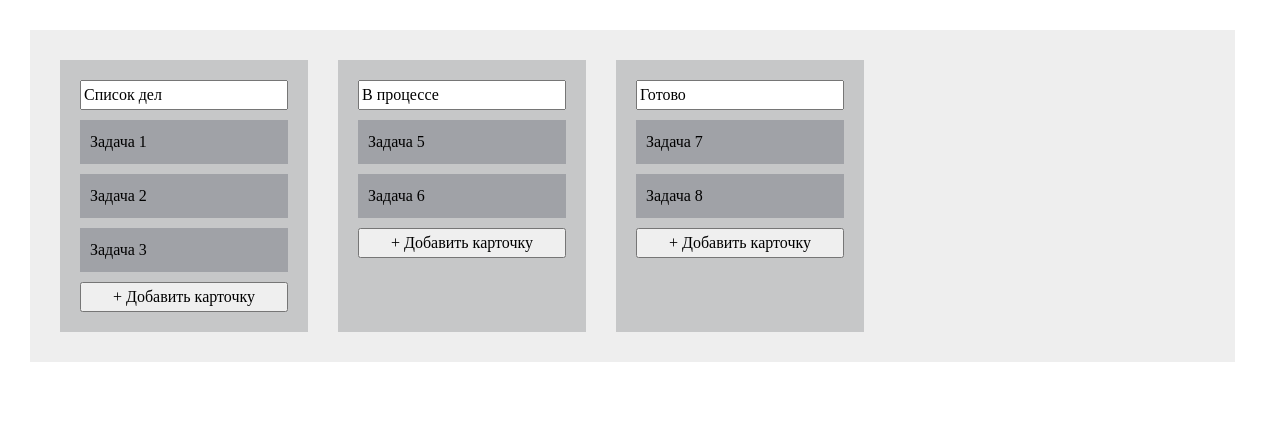
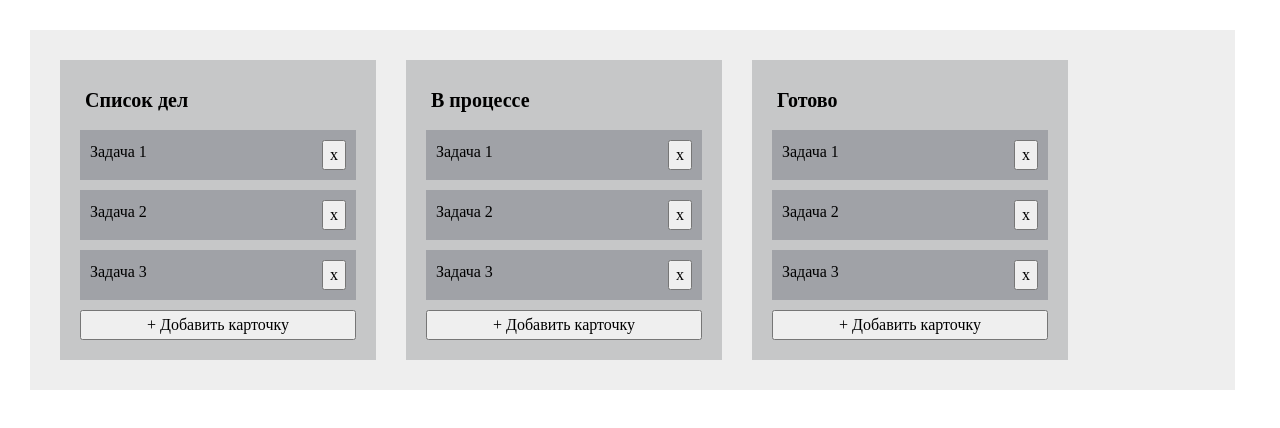
Before and after one commit to cyan1dealex/kanban-coursework, a React (Vite) app: page / in a window 1280 px wide. Shown: the top 428 px of the page. Built offline with nearby package versions, Linux system fonts and the light colour scheme.

Commit message:
implement task deletion with unique ids + fix styles

```diff
--- a/src/components/Board.jsx
+++ b/src/components/Board.jsx
@@ -5,23 +5,38 @@ const Board = () => {
     const [columns, setColumns] = useState([
         {
             title: "Список дел",
-            tasks: ["Задача 1", "Задача 2", "Задача 3"]
+            tasks: [{id: 1, text: "Задача 1"}, {id: 2, text: "Задача 2"}, {id: 3, text: "Задача 3"}]
         },
         {
             title: "В процессе",
-            tasks: ["Задача 5", "Задача 6"]
+            tasks: [{id: 4, text: "Задача 1"}, {id: 5, text: "Задача 2"}, {id: 6, text: "Задача 3"}]
         },
         {
             title: "Готово",
-            tasks: ["Задача 7", "Задача 8"]
+            tasks: [{id: 7, text: "Задача 1"}, {id: 8, text: "Задача 2"}, {id: 9, text: "Задача 3"}]
         },
     ]);
 
     const addTask = (columnIndex, text) => {
+        const newTask = {
+            id: Date.now(),
+            text
+        }
+
         setColumns((prev) =>
             prev.map((col, i) =>
                 i === columnIndex
-                ? {...col, tasks: [...col.tasks, text]}
+                ? {...col, tasks: [...col.tasks, newTask]}
+                : col
+            )
+        )
+    }
+
+    const removeTask = (columnId, taskId) => {
+        setColumns((prev) =>
+            prev.map((col, i) =>
+                i === columnId
+                ? {...col, tasks: col.tasks.filter(task => task.id !== taskId)}
                 : col
             )
         )
@@ -30,7 +45,7 @@ const Board = () => {
     return (
         <div className="board">
             {columns.map((col, index) => (
-                <Column key={col.title} title={col.title} tasks={col.tasks} onAddTask={(text) => addTask(index, text)}/>
+                <Column key={col.title} title={col.title} tasks={col.tasks} onAddTask={(text) => addTask(index, text)} onRemoveTask={(taskId) => removeTask(index, taskId)}/>
             ))}
         </div>
     )
--- a/src/components/Column.jsx
+++ b/src/components/Column.jsx
@@ -1,7 +1,7 @@
 import { useState } from 'react'
 import TaskCard from './TaskCard'
 
-const Column = ({ title, tasks, onAddTask }) => {
+const Column = ({ title, tasks, onAddTask, onRemoveTask }) => {
     const [columnTitle, setColumnTitle] = useState(title)
     const [isAdding, setIsAdding] = useState(false)
     const [text, setText] = useState("")
@@ -16,16 +16,20 @@ const Column = ({ title, tasks, onAddTask }) => {
 
     return (
         <div className="column">
-            <div>
-                <input type="text" placeholder="Название колонки" value={columnTitle} onChange={(e) => setColumnTitle(e.target.value)}/>
+            <div className="column__title">
+                <input
+                    className="column__input"
+                    type="text" placeholder="Название колонки"
+                    value={columnTitle}
+                    onChange={(e) => setColumnTitle(e.target.value)}/>
             </div>
 
-            {tasks.map((text) => (
-                <TaskCard key={text} text={text}></TaskCard>
+            {tasks.map((task) => (
+                <TaskCard key={task.id} text={task.text} onDelete={() => onRemoveTask(task.id)}></TaskCard>
             ))}
 
             {isAdding ? (
-                <div>
+                <div className="column__addTask">
                     <input
                         type="text"
                         placeholder="Текст задачи"
--- a/src/components/TaskCard.jsx
+++ b/src/components/TaskCard.jsx
@@ -1,6 +1,9 @@
-const TaskCard = ({ text }) => {
+const TaskCard = ({ text, onDelete }) => {
     return (
-        <div className="taskCard">{text}</div>
+        <div className="taskCard">
+            {text}
+            <button onClick={onDelete}>x</button>
+        </div>
     )
 }
 
--- a/src/styles/main.css
+++ b/src/styles/main.css
@@ -20,7 +20,31 @@ body {
     background-color: #5b5e6346;
 }
 
+.column__title {
+
+}
+
+.column__input {
+    padding: 5px;
+    font-size: 20px;
+    font-weight: bold;
+    background-color: transparent;
+    border: none;
+}
+
+.column__input:hover {
+    background-color: #8585853a;
+}
+
+.column__addTask {
+    display: flex;
+    flex-direction: column;
+    row-gap: 5px;
+}
+
 .taskCard {
+    display: flex;
+    justify-content: space-between;
     padding: 10px;
     background-color: #1f23383a;
 }
```
